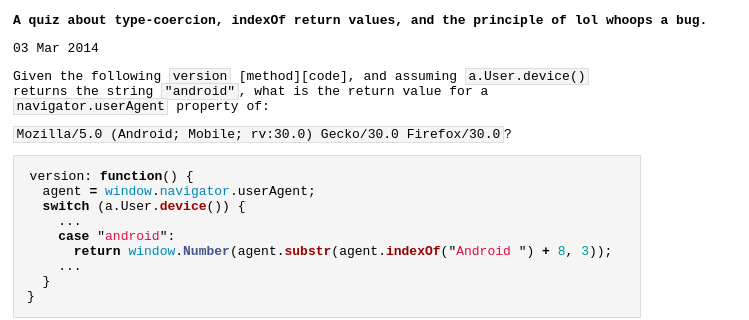
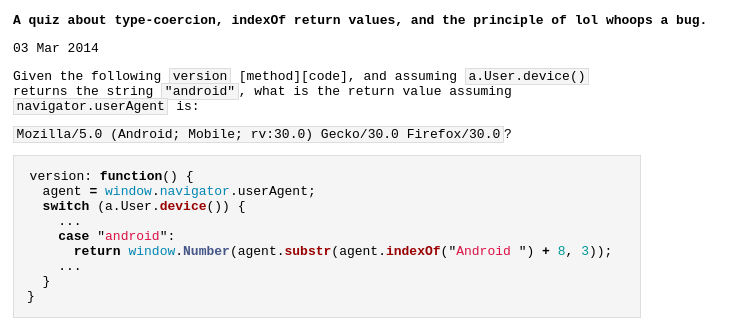
Before and after one commit to miketaylr/miketaylr.com-blog, a Jekyll site: the page built from _posts/2014-03-03-a-quiz.md, in a window 1280 px wide. Shown: the top 320 px of the page, without its empty margins (0-749 px from the left). Built offline with Jekyll 4.4.1, drawn with Linux system fonts in a browser that asks for light colours; Markdown is read by kramdown in place of the engine named in the settings.

Commit message:
English some more.

```diff
--- a/_posts/2014-03-03-a-quiz.md
+++ b/_posts/2014-03-03-a-quiz.md
@@ -4,7 +4,7 @@ title:  A quiz about type-coercion, indexOf return values, and the principle of
 date:   2014-03-03
 ---
 
-Given the following `version` [method][code], and assuming `a.User.device()` returns the string `"android"`, what is the return value for a `navigator.userAgent` property of:
+Given the following `version` [method][code], and assuming `a.User.device()` returns the string `"android"`, what is the return value assuming `navigator.userAgent` is:
 
 `Mozilla/5.0 (Android; Mobile; rv:30.0) Gecko/30.0 Firefox/30.0`?
 
```
